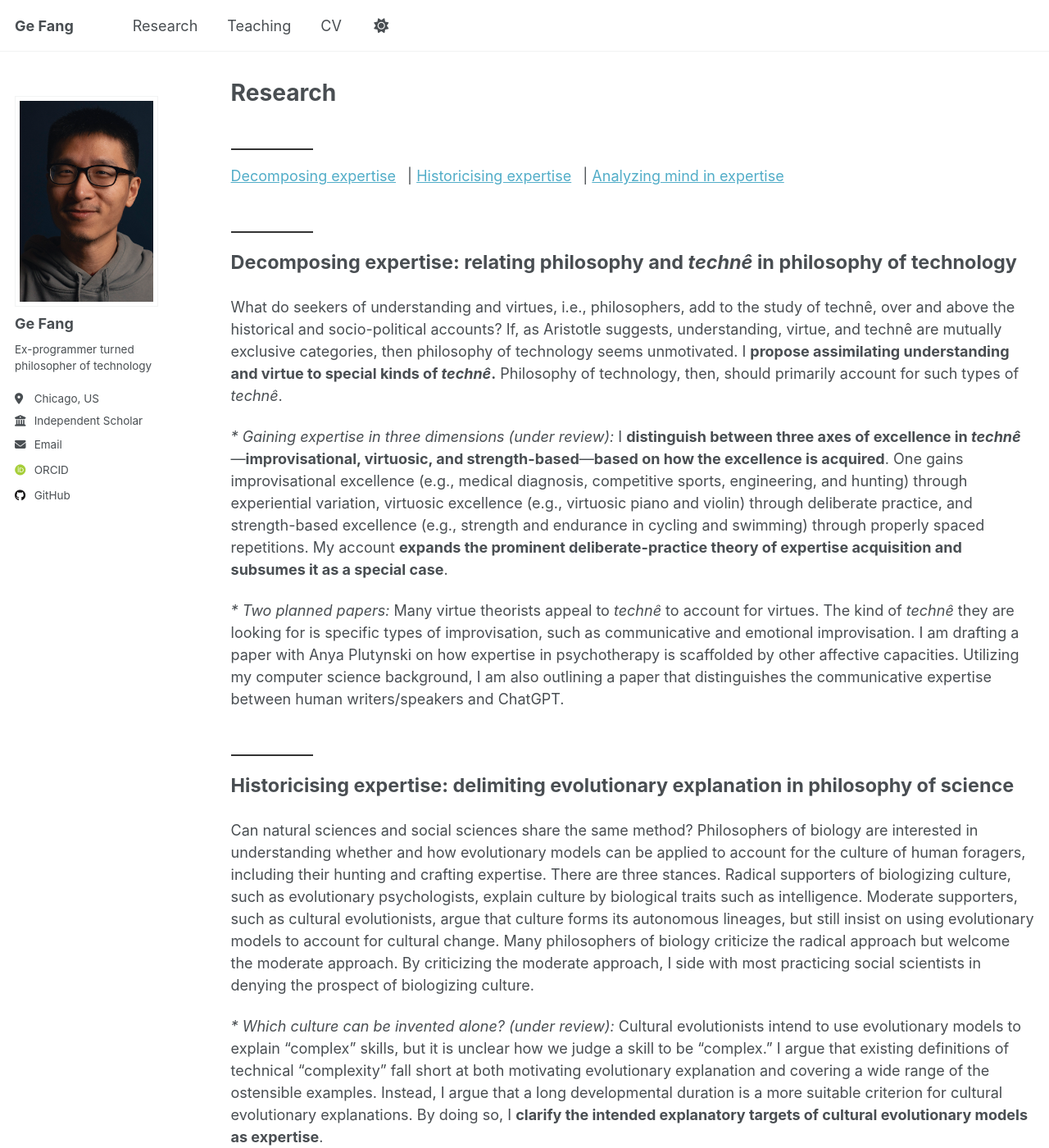
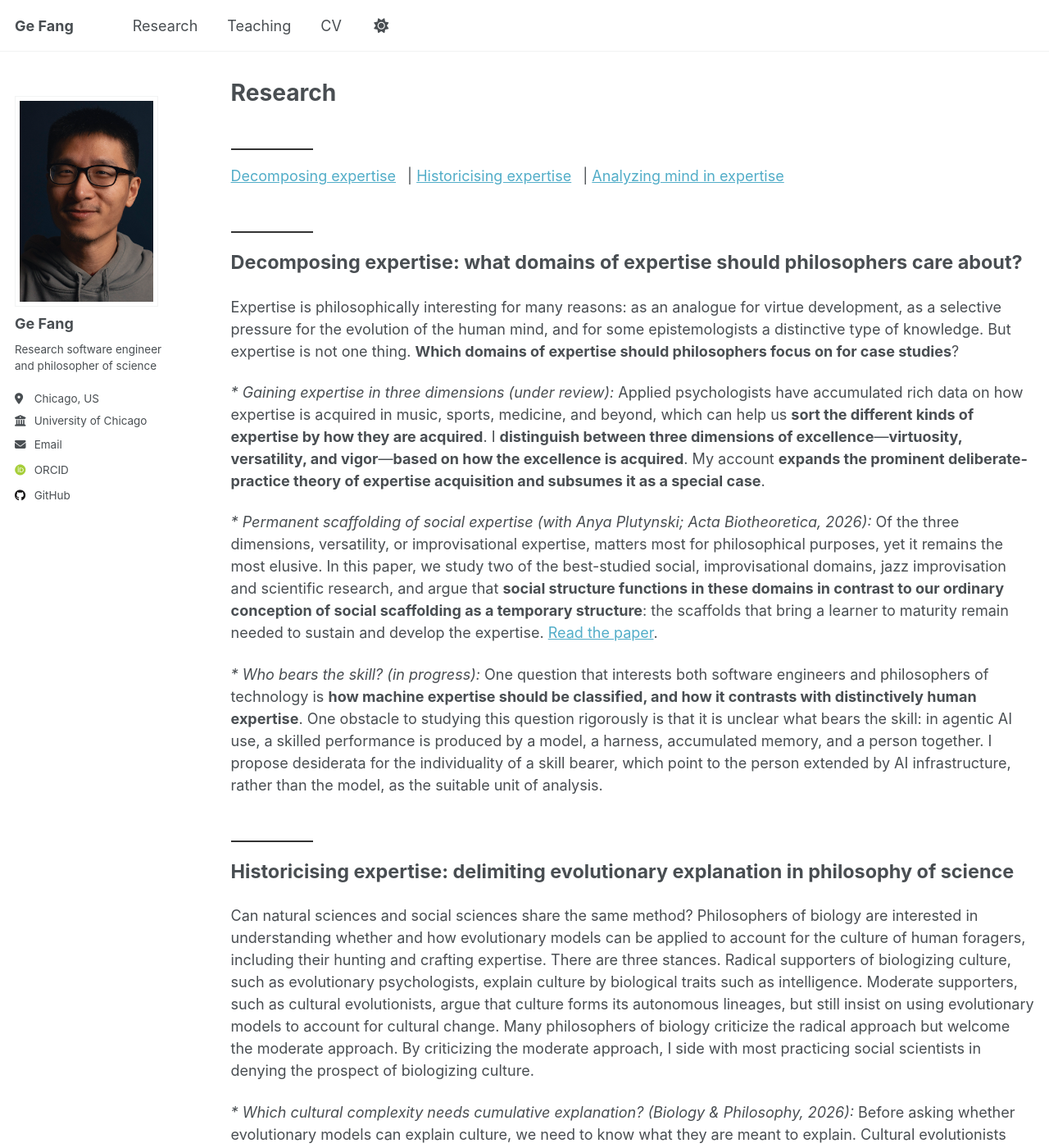
Before and after one commit to fangge518/academic, a Jekyll site: the page built from _pages/research.html, in a window 1280 px wide and 1400 px high. Shown: the whole window at 82% size. Built offline with Jekyll 4.4.1, drawn with Linux system fonts in a browser that asks for light colours; some web fonts are replaced; a script that is not in the unit is left out; some of the changed text lies outside the part shown.

Commit message:
Update research page with 2026 publications; reframe as philosophy of science
Co-Authored-By: Claude Opus 5.5 <noreply@anthropic.com>

```diff
--- a/_config.yml
+++ b/_config.yml
@@ -12,7 +12,7 @@ site_theme               : "default" # Currently available options are "default"
 title                    : "Ge Fang"
 title_separator          : "-"
 name                     : &name "Ge Fang"
-description              : &description "Philosopher of technology — exploring expertise, evolution, and learning."   # Update this with a general description of your site, this is the default if not overridden by a page
+description              : &description "Philosopher of science — exploring expertise, evolution, and learning."   # Update this with a general description of your site, this is the default if not overridden by a page
 url                      : https://ge-fang.com # The base hostname & protocol for your site e.g. "https://[your GitHub username].github.io",
                                                           # or if you already have some other page hosted on Github then use "https://[your GitHub username].github.io/[Your Repo Name]"
 baseurl                  : "" # the subpath of your site, e.g. "/blog"
@@ -26,9 +26,9 @@ author:
   avatar           : "ge_print_02.jpg"
   name             : "Ge Fang"
   pronouns         : # example: "she/her"
-  bio              : "Ex-programmer turned philosopher of technology"
+  bio              : "Research software engineer and philosopher of science"
   location         : "Chicago, US"
-  employer         : "Independent Scholar"
+  employer         : "University of Chicago"
   uri              : # URL
   email            : "fangge518@gmail.com"
 
--- a/_data/research.yml
+++ b/_data/research.yml
@@ -1,35 +1,35 @@
 projects:
   - id: decomposing-expertise
-    title: "Decomposing expertise: relating philosophy and *technê* in philosophy of technology"
+    title: "Decomposing expertise: what domains of expertise should philosophers care about?"
     nav_label: "Decomposing expertise"
     intro: >
-      What do seekers of understanding and virtues, i.e., philosophers, add
-      to the study of technê, over and above the historical and socio-political accounts?
-      If, as Aristotle suggests, understanding, virtue, and technê are mutually exclusive categories,
-      then philosophy of technology seems unmotivated.
-      I **propose assimilating understanding and virtue to special kinds of *technê*.**
-      Philosophy of technology, then, should primarily account for such types of
-      *technê*.
+      Expertise is philosophically interesting for many reasons: as an analogue for virtue development, as a selective pressure for the evolution of the human mind, and for some epistemologists a distinctive type of knowledge. But expertise is not one thing. **Which domains
+      of expertise should philosophers focus on for case studies**?
     papers:
       - title: "Gaining expertise in three dimensions (under review)"
         description: >
-          I **distinguish between three axes of excellence in *technê***—**improvisational,
-          virtuosic, and strength-based**—**based on how the
-          excellence is acquired**. One gains improvisational excellence (e.g., medical diagnosis,
-          competitive sports, engineering, and hunting) through experiential variation,
-          virtuosic excellence (e.g., virtuosic piano and violin) through deliberate practice,
-          and strength-based excellence (e.g., strength and endurance in cycling and swimming)
-          through properly spaced repetitions. My account **expands the prominent deliberate-practice
-          theory of expertise acquisition and subsumes it as a special case**.
-      - title: "Two planned papers"
+          Applied psychologists have accumulated rich data on how expertise is acquired in music, sports, medicine, and beyond, which can help us **sort the different kinds of expertise by how they are acquired**. I **distinguish between three dimensions of excellence**—**virtuosity,
+          versatility, and vigor**—**based on how the excellence is acquired**. My account **expands the prominent
+          deliberate-practice theory of expertise acquisition and subsumes it as a special case**.
+      - title: "Permanent scaffolding of social expertise (with Anya Plutynski; Acta Biotheoretica, 2026)"
         description: >
-          Many virtue theorists appeal to *technê* to account for virtues. The kind
-          of *technê* they are looking for is specific types of improvisation, such
-          as communicative and emotional improvisation. I am drafting a paper with
-          Anya Plutynski on how expertise in psychotherapy is scaffolded by other
-          affective capacities. Utilizing my computer science background, I am also
-          outlining a paper that distinguishes the communicative expertise between
-          human writers/speakers and ChatGPT.
+          Of the three dimensions, versatility, or improvisational expertise, matters most
+          for philosophical purposes, yet it remains the most elusive. In this paper, we study two of the best-studied social, improvisational
+          domains, jazz improvisation and scientific research, and argue that **social structure
+          functions in these domains in contrast to our ordinary conception of social scaffolding
+          as a temporary structure**: the scaffolds that bring a learner to maturity remain
+          needed to sustain and develop the expertise.
+          [Read the paper](https://doi.org/10.1007/s10441-026-09533-8).
+      - title: "Who bears the skill? (in progress)"
+        description: >
+          One question that interests both software engineers and philosophers of technology is
+          **how machine expertise should be classified, and how it contrasts with
+          distinctively human expertise**. One obstacle to studying this question
+          rigorously is that it is unclear what bears the skill: in agentic AI use, a
+          skilled performance is produced by a model, a harness, accumulated memory, and a
+          person together. I propose desiderata
+          for the individuality of a skill bearer, which point to the person extended by AI
+          infrastructure, rather than the model, as the suitable unit of analysis.
 
   - id: historicising-expertise
     title: "Historicising expertise: delimiting evolutionary explanation in philosophy of science"
@@ -47,16 +47,15 @@ projects:
       approach. By criticizing the moderate approach, I side with most practicing
       social scientists in denying the prospect of biologizing culture.
     papers:
-      - title: "Which culture can be invented alone? (under review)"
+      - title: "Which cultural complexity needs cumulative explanation? (Biology & Philosophy, 2026)"
         description: >
-          Cultural evolutionists intend to use evolutionary models to explain "complex"
-          skills, but it is unclear how we judge a skill to be "complex." I argue
-          that existing definitions of technical "complexity" fall short at both
-          motivating evolutionary explanation and covering a wide range of the ostensible
-          examples. Instead, I argue that a long developmental duration is a more
-          suitable criterion for cultural evolutionary explanations. By doing so,
-          I **clarify the intended explanatory targets of cultural evolutionary models
-          as expertise**.
+          Before asking whether evolutionary models can explain culture, we need to know
+          what they are meant to explain. Cultural evolutionists reserve their models for
+          "complex" skills that no one could invent alone, but it is unclear what makes a
+          skill "complex." I argue that the relevant complexity lies in a skill's
+          development, which **identifies the intended explanatory targets of cultural
+          evolutionary models as expertise**.
+          [Read the paper](https://doi.org/10.1007/s10539-026-10024-w).
       - title: "Nominal inheritance relation in evolution by natural selection (draft)"
         description: >
           It is commonly believed that evolution by natural selection requires
```
Also changed, not shown: _pages/about.md (+2 -2 lines).
